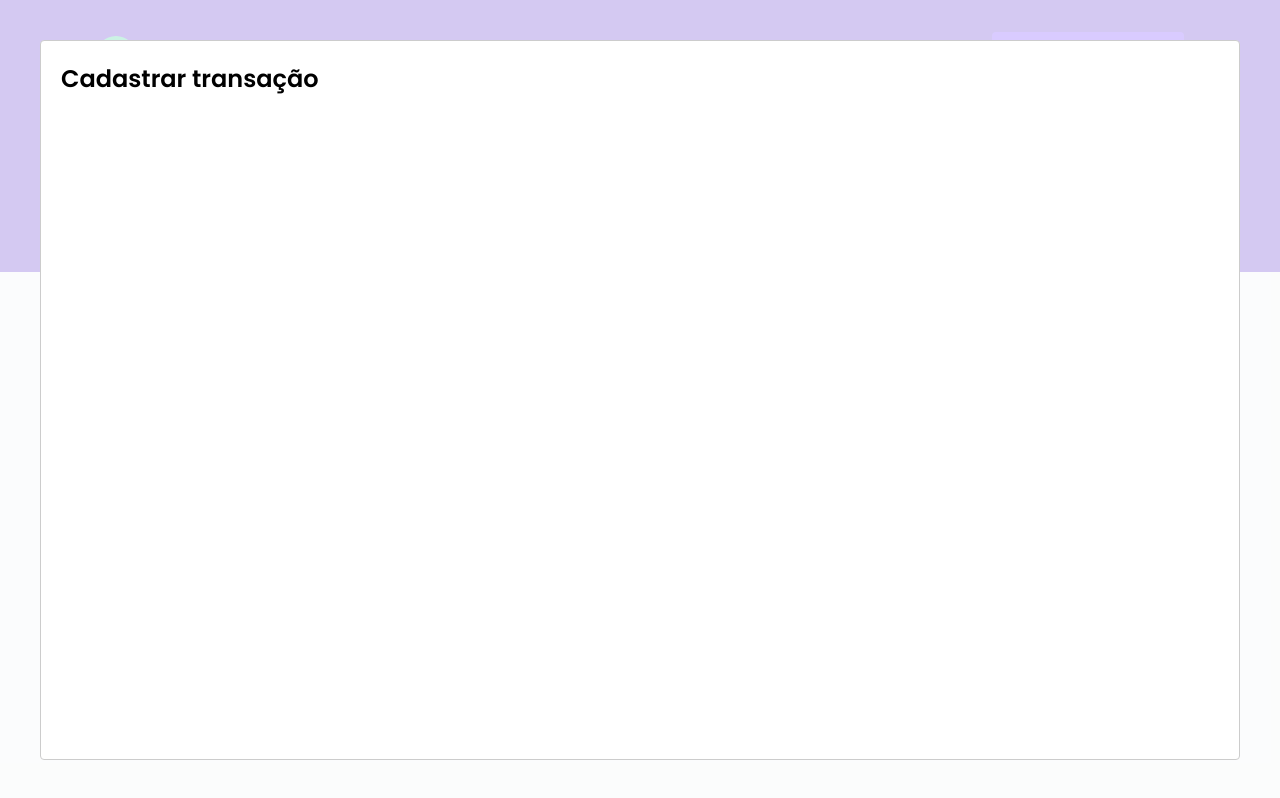
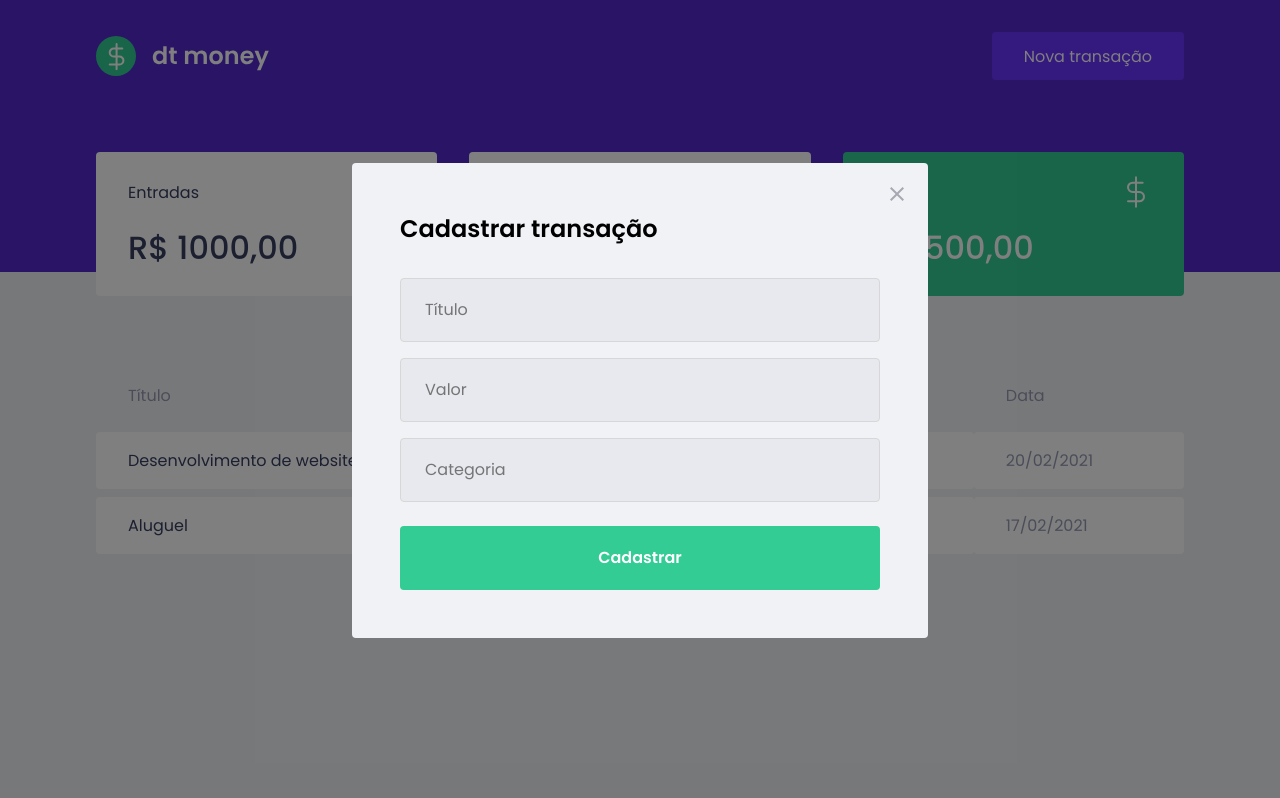
Before and after one commit to thallesyam/th-money, a React (Create React App) app: page / in a window 1280 px wide. Both pictures are taken after a click on the button "Nova transação". Built offline with nearby package versions, Linux system fonts and the light colour scheme; no server answers; what miragejs would draw is missing.

Commit message:
feat: create form and style

```diff
--- a/src/App.tsx
+++ b/src/App.tsx
@@ -4,6 +4,7 @@ import { GlobalStyle } from './styles/global'
 
 import { Header } from './components/Header'
 import { Dashboard } from './components/Dashboard'
+import { NewTransactionModal } from './components/NewTransactionModal'
 
 Modal.setAppElement('#root')
 
@@ -26,12 +27,10 @@ export function App() {
 
       <Dashboard />
 
-      <Modal
+      <NewTransactionModal
         isOpen={isNewTransactionModalOpen}
         onRequestClose={handleCloseNewTransactionModal}
-      >
-        <h2>Cadastrar transação</h2>
-      </Modal>
+      />
 
       <GlobalStyle />
     </>
--- /dev/null
+++ b/src/components/NewTransactionModal/index.tsx
@@ -0,0 +1,40 @@
+import { Container } from './style'
+import Modal from 'react-modal'
+import closeImg from '../../assets/close.svg'
+
+interface NewTransactionModalProps {
+  isOpen: boolean
+  onRequestClose: () => void
+}
+
+export function NewTransactionModal({
+  isOpen,
+  onRequestClose,
+}: NewTransactionModalProps) {
+  return (
+    <Modal
+      isOpen={isOpen}
+      onRequestClose={onRequestClose}
+      overlayClassName="react-modal-overlay"
+      className="react-modal-content"
+    >
+      <button
+        className="react-modal-close"
+        type="button"
+        onClick={onRequestClose}
+      >
+        <img src={closeImg} alt="Fechar Modal" />
+      </button>
+
+      <Container>
+        <h2>Cadastrar transação</h2>
+
+        <input placeholder="Título" />
+        <input type="number" placeholder="Valor" />
+        <input placeholder="Categoria" />
+
+        <button type="submit">Cadastrar</button>
+      </Container>
+    </Modal>
+  )
+}
--- /dev/null
+++ b/src/components/NewTransactionModal/style.ts
@@ -0,0 +1,52 @@
+import styled from 'styled-components'
+
+export const Container = styled.form`
+  h2 {
+    color: var(text-title);
+    font-size: 1.5rem;
+    margin-bottom: 2rem;
+  }
+
+  input {
+    width: 100%;
+    padding: 0 1.5rem;
+    height: 4rem;
+    border-radius: 0.25rem;
+
+    border: 1px solid #d7d7d7;
+    background-color: #e7e9ee;
+
+    font-weight: 400;
+    font-size: 1rem;
+
+    &::placeholder {
+      color: var(text-body);
+    }
+
+    & + input {
+      margin-top: 1rem;
+    }
+  }
+
+  button[type='submit'] {
+    width: 100%;
+    height: 4rem;
+    padding: 0 1.5rem;
+
+    background-color: var(--green);
+    color: #fff;
+
+    border: 0;
+    border-radius: 0.25rem;
+    margin-top: 1.5rem;
+
+    font-size: 1rem;
+    font-weight: 600;
+
+    transition: 0.2s;
+
+    &:hover {
+      filter: brightness(0.9);
+    }
+  }
+`
--- a/src/styles/global.ts
+++ b/src/styles/global.ts
@@ -51,4 +51,41 @@ export const GlobalStyle = createGlobalStyle`
     cursor: not-allowed;
   }
 
+
+  .react-modal-overlay {
+    background: rgba(0, 0, 0, 0.5);
+
+    position:  fixed;
+    top: 0;
+    bottom: 0;
+    left: 0;
+    right: 0;
+
+    display: flex;
+    align-items: center;
+    justify-content: center;
+  }
+
+  .react-modal-content {
+    width: 100%;
+    max-width: 576px;
+    background: var(--background);
+    padding: 3rem;
+    position: relative;
+    border-radius: 0.25rem
+  }
+
+  .react-modal-close {
+    position: absolute;
+    right: 1.5rem;
+    top: 1.5rem;
+    border: 0;
+    background: transparent;
+    transition: 0.2s;
+
+    &:hover {
+      filter: brightness(-.9)
+    }
+  }
+
 `
```
